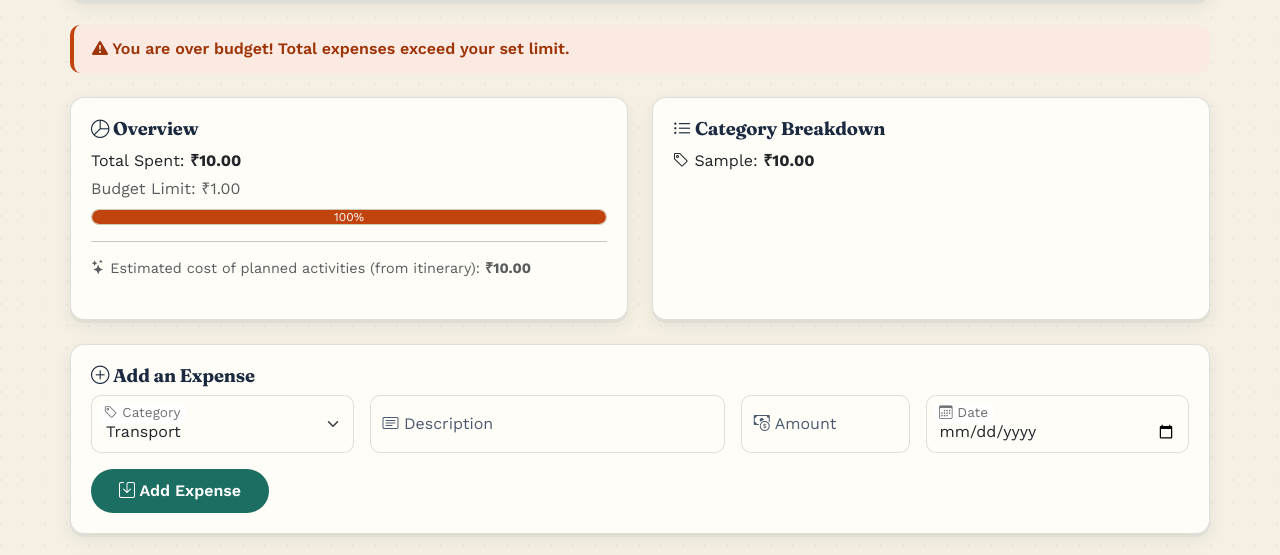
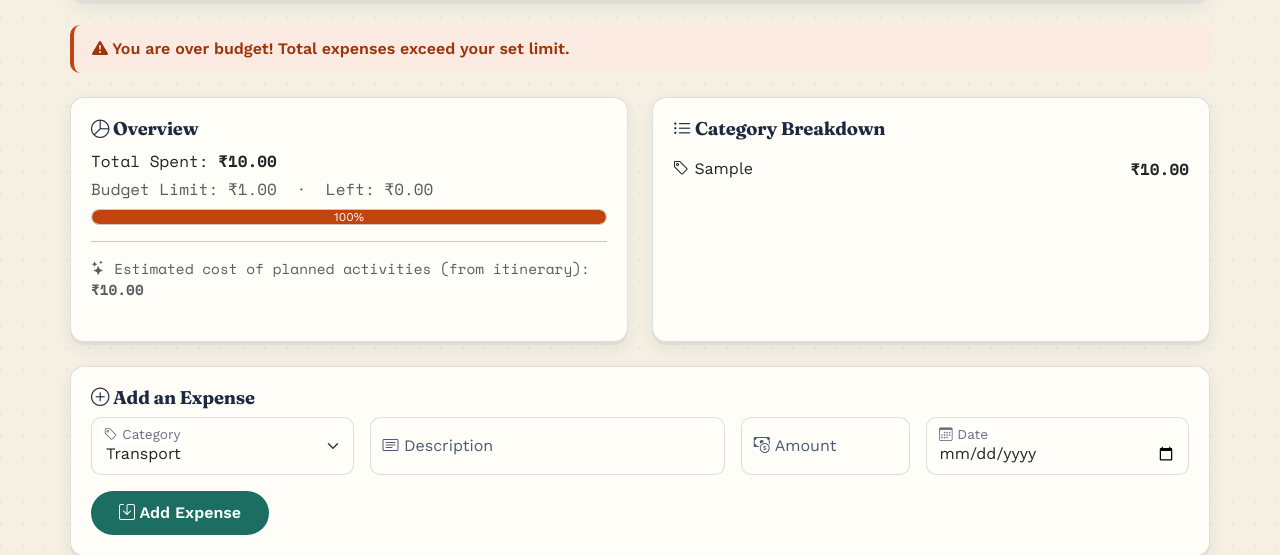
Before and after one commit to Joshimeet193/globetrotter-hackathon, a PHP site: page /budget.php?trip_id=1 in a window 1280 px wide. Shown: the part 335-890 px from the top of the page. Run offline with PHP 8.4, Linux system fonts and the light colour scheme; the visitor is signed in with stand-in values (Sample User, id 1); tables that the repository leaves empty hold one stand-in row (values such as "Sample post").

Commit message:
Update budget.php

```diff
--- a/budget.php
+++ b/budget.php
@@ -1,8 +1,7 @@
 <?php
 // budget.php
-// Purpose: Show budget overview for a trip - the Budget limit set on the
-// TRIP table, all logged expenses (EXPENSE table), category-wise breakdown,
-// and a progress bar showing how much of the budget has been used.
+// Budget overview for a trip: total limit, expenses, category
+// breakdown, progress bar, plus estimated activity cost tie-in.
 
 session_start();
 include 'includes/db-connect.php';
@@ -21,7 +20,6 @@ if (!isset($_GET['trip_id'])) {
 
 $trip_id = intval($_GET['trip_id']);
 
-// Confirm trip belongs to this user
 $tripQuery = $conn->prepare("SELECT * FROM TRIP WHERE Trip_ID = ? AND User_ID = ?");
 $tripQuery->bind_param("ii", $trip_id, $user_id);
 $tripQuery->execute();
@@ -34,31 +32,32 @@ if ($tripResult->num_rows === 0) {
 
 $trip = $tripResult->fetch_assoc();
 
-// ---- Handle "Set/Update Budget Limit" form ----
 if ($_SERVER['REQUEST_METHOD'] === 'POST' && isset($_POST['budget_limit'])) {
     $budget_limit = floatval($_POST['budget_limit']);
+    if ($budget_limit >= 0) {
         $update = $conn->prepare("UPDATE TRIP SET Budget = ? WHERE Trip_ID = ? AND User_ID = ?");
         $update->bind_param("dii", $budget_limit, $trip_id, $user_id);
         $update->execute();
+    }
     header("Location: budget.php?trip_id=" . $trip_id);
     exit();
 }
 
-// ---- Handle "Add Expense" form ----
 if ($_SERVER['REQUEST_METHOD'] === 'POST' && isset($_POST['add_expense'])) {
     $expense_type = trim($_POST['expense_type']);
     $description = trim($_POST['description']);
     $amount = floatval($_POST['amount']);
     $expense_date = $_POST['expense_date'];
 
+    if ($amount > 0 && $expense_date !== '') {
         $insert = $conn->prepare("INSERT INTO EXPENSE (Trip_ID, Expense_Type, Description, Amount, Expense_Date) VALUES (?, ?, ?, ?, ?)");
         $insert->bind_param("issds", $trip_id, $expense_type, $description, $amount, $expense_date);
         $insert->execute();
+    }
     header("Location: budget.php?trip_id=" . $trip_id);
     exit();
 }
 
-// ---- Handle "Delete Expense" ----
 if (isset($_GET['delete_expense'])) {
     $expense_id = intval($_GET['delete_expense']);
     $del = $conn->prepare("DELETE FROM EXPENSE WHERE Expense_ID = ? AND Trip_ID = ?");
@@ -68,7 +67,6 @@ if (isset($_GET['delete_expense'])) {
     exit();
 }
 
-// ---- Fetch all expenses for this trip ----
 $expQuery = $conn->prepare("SELECT * FROM EXPENSE WHERE Trip_ID = ? ORDER BY Expense_Date DESC");
 $expQuery->bind_param("i", $trip_id);
 $expQuery->execute();
@@ -79,7 +77,6 @@ while ($row = $expResult->fetch_assoc()) {
     $expenses[] = $row;
 }
 
-// ---- Category-wise totals ----
 $categoryTotals = [];
 $total_spent = 0;
 foreach ($expenses as $exp) {
@@ -91,7 +88,6 @@ foreach ($expenses as $exp) {
     $total_spent += $exp['Amount'];
 }
 
-// ---- Also add up estimated activity costs from ITINERARY ----
 $activityEstQuery = $conn->prepare("
     SELECT COALESCE(SUM(i.Activity_Cost), 0) AS total_activity_est
     FROM ITINERARY i
@@ -106,16 +102,24 @@ $estimated_activity_cost = $activityEstResult['total_activity_est'];
 $budget_limit = $trip['Budget'] ? floatval($trip['Budget']) : 0;
 $percent_used = $budget_limit > 0 ? min(100, round(($total_spent / $budget_limit) * 100)) : 0;
 $is_over_budget = $budget_limit > 0 && $total_spent > $budget_limit;
+$budget_left = $budget_limit > 0 ? max(0, $budget_limit - $total_spent) : 0;
 ?>
 <!DOCTYPE html>
 <html lang="en">
 <head>
 <meta charset="UTF-8">
 <title>Budget - <?php echo htmlspecialchars($trip['Trip_Name']); ?> | GlobeTrotter</title>
-<link href="https://fonts.googleapis.com/css2?family=Poppins:wght@500;600;700&family=Inter&display=swap" rel="stylesheet">
 <link href="https://cdn.jsdelivr.net/npm/bootstrap-icons/font/bootstrap-icons.css" rel="stylesheet">
 <link href="https://cdn.jsdelivr.net/npm/bootstrap@5.3.0/dist/css/bootstrap.min.css" rel="stylesheet">
 <link rel="stylesheet" href="css/style.css">
+<style>
+.budget-stat { font-family: 'Space Mono', monospace; }
+.category-row {
+  display: flex; justify-content: space-between; align-items: center;
+  padding: 8px 0; border-bottom: 1px dashed var(--line);
+}
+.category-row:last-child { border-bottom: none; }
+</style>
 </head>
 <body>
 
@@ -136,7 +140,7 @@ $is_over_budget = $budget_limit > 0 && $total_spent > $budget_limit;
 <form method="POST" class="row g-2 align-items-center">
 <div class="col-auto flex-grow-1">
 <div class="form-floating">
-<input type="number" step="0.01" name="budget_limit" class="form-control"
+<input type="number" step="0.01" min="0" name="budget_limit" class="form-control"
 id="budgetLimit" placeholder="Enter total budget"
 value="<?php echo $budget_limit > 0 ? $budget_limit : ''; ?>" required>
 <label for="budgetLimit">Total Budget (₹)</label>
@@ -163,9 +167,9 @@ You are over budget! Total expenses exceed your set limit.
 <div class="card h-100">
 <div class="card-body">
 <h5 class="card-title"><i class="bi bi-pie-chart"></i> Overview</h5>
-<p class="mb-1">Total Spent: <strong>₹<?php echo number_format($total_spent, 2); ?></strong></p>
+<p class="mb-1 budget-stat">Total Spent: <strong>₹<?php echo number_format($total_spent, 2); ?></strong></p>
 <?php if ($budget_limit > 0): ?>
-<p class="text-muted mb-2">Budget Limit: ₹<?php echo number_format($budget_limit, 2); ?></p>
+<p class="text-muted mb-2 budget-stat">Budget Limit: ₹<?php echo number_format($budget_limit, 2); ?> &nbsp;·&nbsp; Left: ₹<?php echo number_format($budget_left, 2); ?></p>
 <div class="progress">
 <div class="progress-bar <?php echo $is_over_budget ? 'bg-over-budget' : ''; ?>"
 role="progressbar" style="width: <?php echo $percent_used; ?>%"
@@ -177,7 +181,7 @@ aria-valuenow="<?php echo $percent_used; ?>" aria-valuemin="0" aria-valuemax="10
 <p class="text-muted"><i class="bi bi-info-circle"></i> Set a total budget above to track your spending.</p>
 <?php endif; ?>
 <hr>
-<p class="mb-0 text-muted" style="font-size:0.9rem;">
+<p class="mb-0 text-muted budget-stat" style="font-size:0.9rem;">
 <i class="bi bi-stars"></i> Estimated cost of planned activities (from itinerary):
 <strong>₹<?php echo number_format($estimated_activity_cost, 2); ?></strong>
 </p>
@@ -193,10 +197,10 @@ aria-valuenow="<?php echo $percent_used; ?>" aria-valuemin="0" aria-valuemax="10
 <p class="text-muted">No expenses logged yet.</p>
 <?php else: ?>
 <?php foreach ($categoryTotals as $type => $amount): ?>
-<p>
-<i class="bi bi-tag"></i> <?php echo htmlspecialchars($type); ?>:
-<strong>₹<?php echo number_format($amount, 2); ?></strong>
-</p>
+<div class="category-row">
+<span><i class="bi bi-tag"></i> <?php echo htmlspecialchars($type); ?></span>
+<strong class="budget-stat">₹<?php echo number_format($amount, 2); ?></strong>
+</div>
 <?php endforeach; ?>
 <?php endif; ?>
 </div>
@@ -229,7 +233,7 @@ aria-valuenow="<?php echo $percent_used; ?>" aria-valuemin="0" aria-valuemax="10
 </div>
 <div class="col-md-2">
 <div class="form-floating">
-<input type="number" step="0.01" name="amount" class="form-control" id="expenseAmount" placeholder="Amount" required>
+<input type="number" step="0.01" min="0.01" name="amount" class="form-control" id="expenseAmount" placeholder="Amount" required>
 <label for="expenseAmount"><i class="bi bi-cash-coin"></i> Amount</label>
 </div>
 </div>
@@ -293,7 +297,6 @@ onclick="return confirm('Delete this expense?');">
 </footer>
 
 <script src="https://cdn.jsdelivr.net/npm/bootstrap@5.3.0/dist/js/bootstrap.bundle.min.js"></script>
-
 <script src="js/script.js"></script>
 </body>
 </html>
```
Lines whose indentation alone changed are shown as unchanged.
